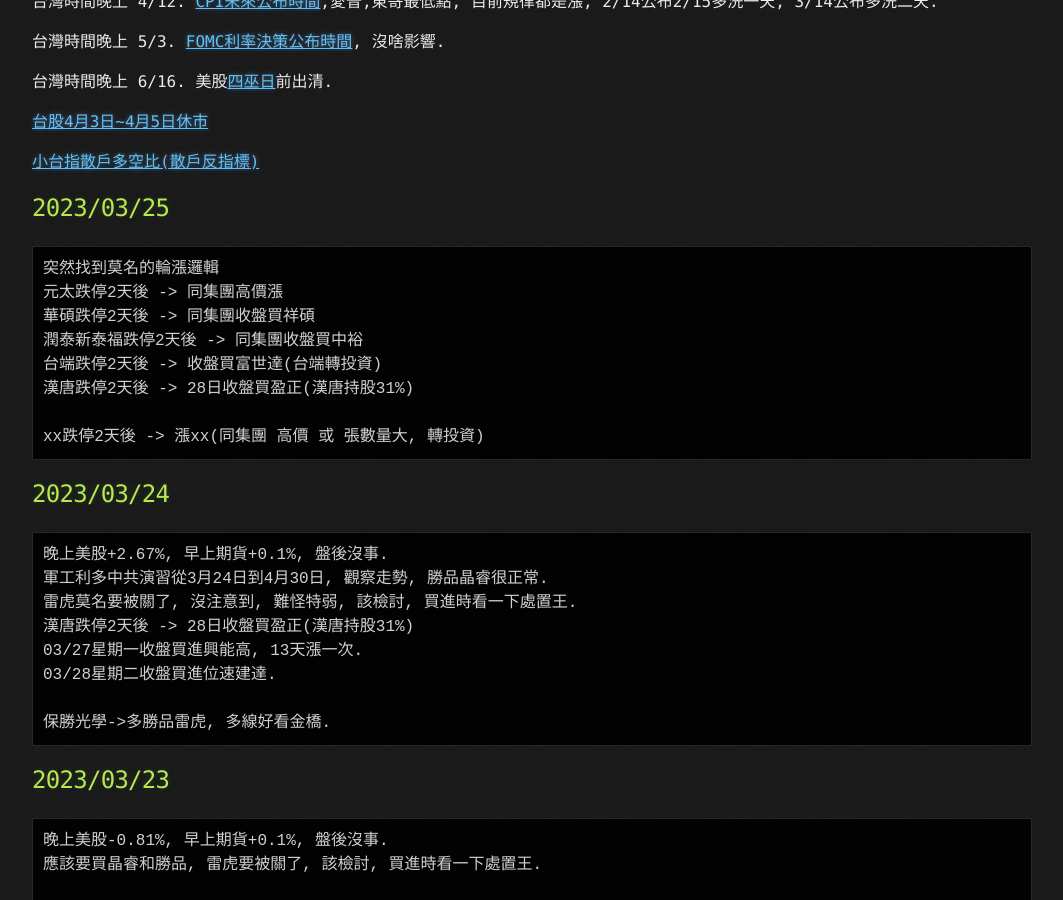
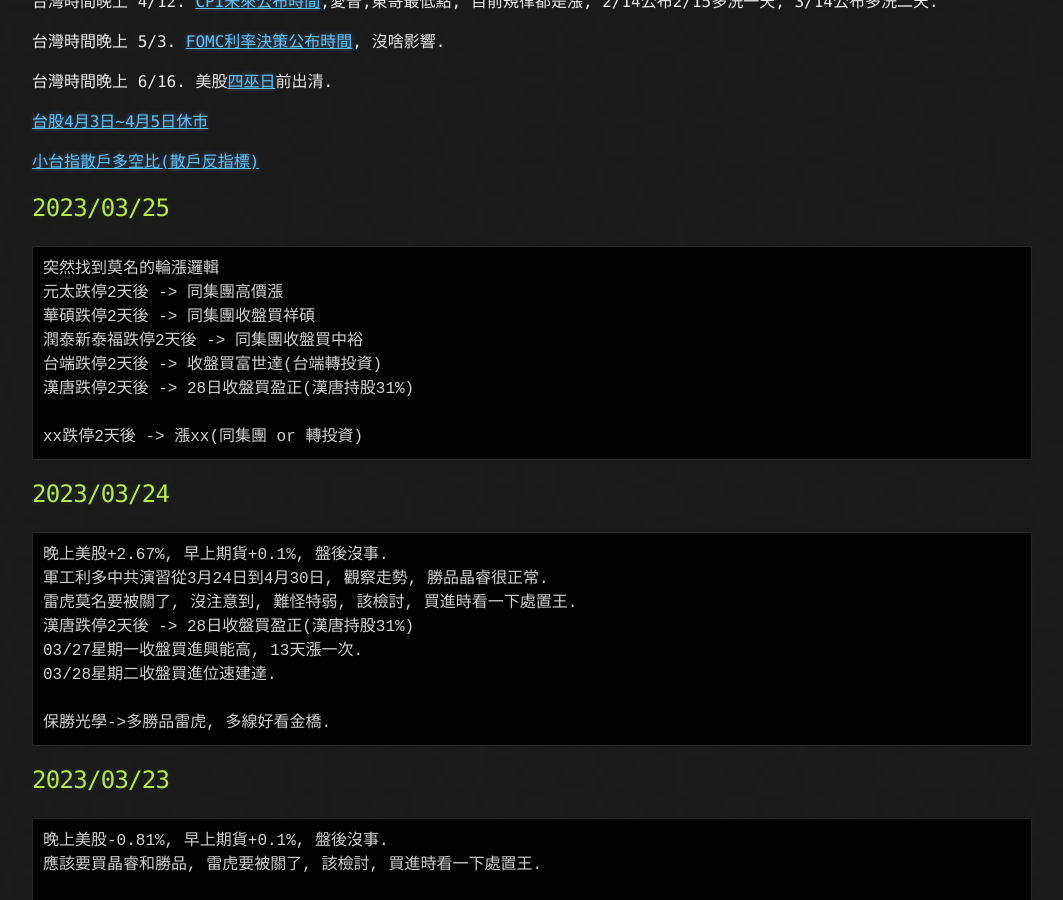
Before and after one commit to lepg5487/Stock_God, a Jekyll site: the page built from index.md, in a window 1280 px wide and 900 px high, scrolled down 468 px. Shown: the whole window, without its empty margins (108-1171 px from the left). Built offline with Jekyll 4.4.1, drawn with Linux system fonts in a browser that asks for light colours; our own code applies the rules of GitHub Pages for plain Markdown files.

Commit message:
Update index.md

````diff
--- a/index.md
+++ b/index.md
@@ -31,7 +31,7 @@
 台端跌停2天後 -> 收盤買富世達(台端轉投資)
 漢唐跌停2天後 -> 28日收盤買盈正(漢唐持股31%)
 
-xx跌停2天後 -> 漲xx(同集團 高價 或 張數量大, 轉投資)
+xx跌停2天後 -> 漲xx(同集團 or 轉投資)
 ```
 
 ## 2023/03/24
````
